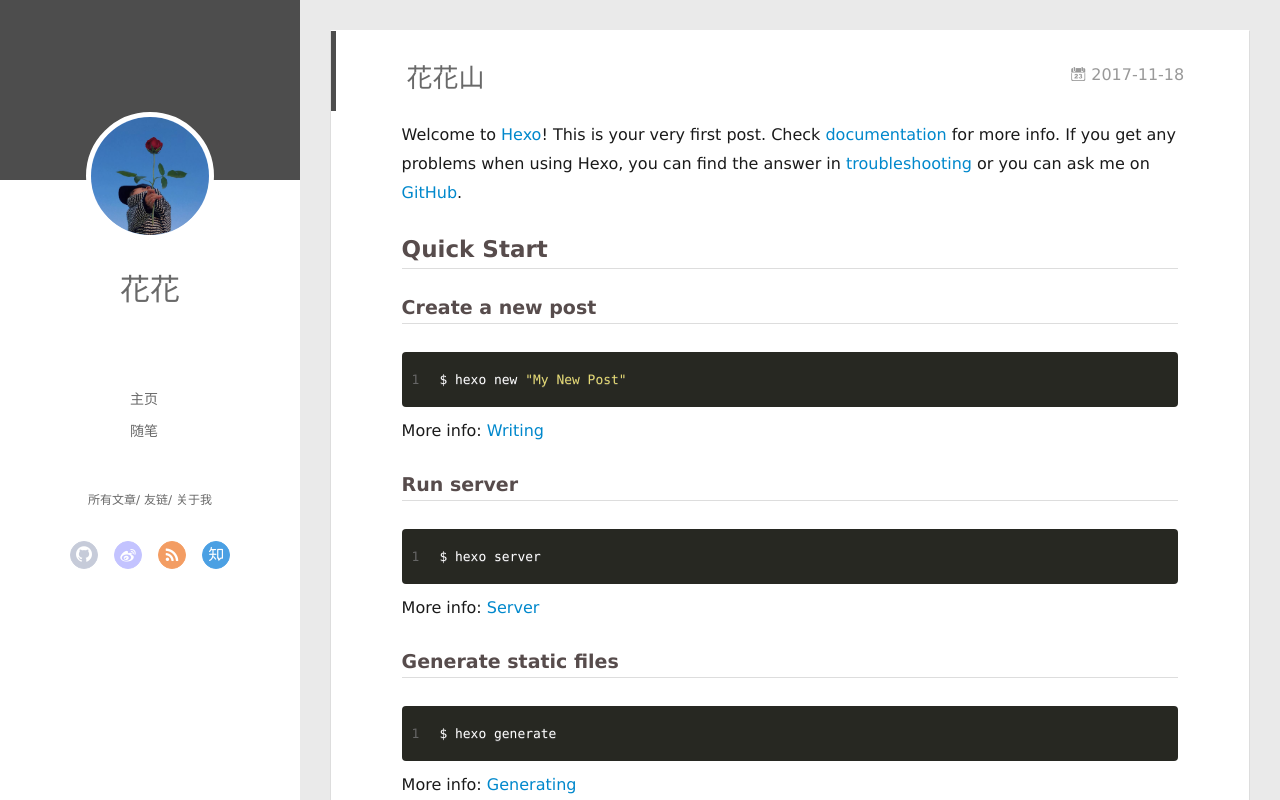
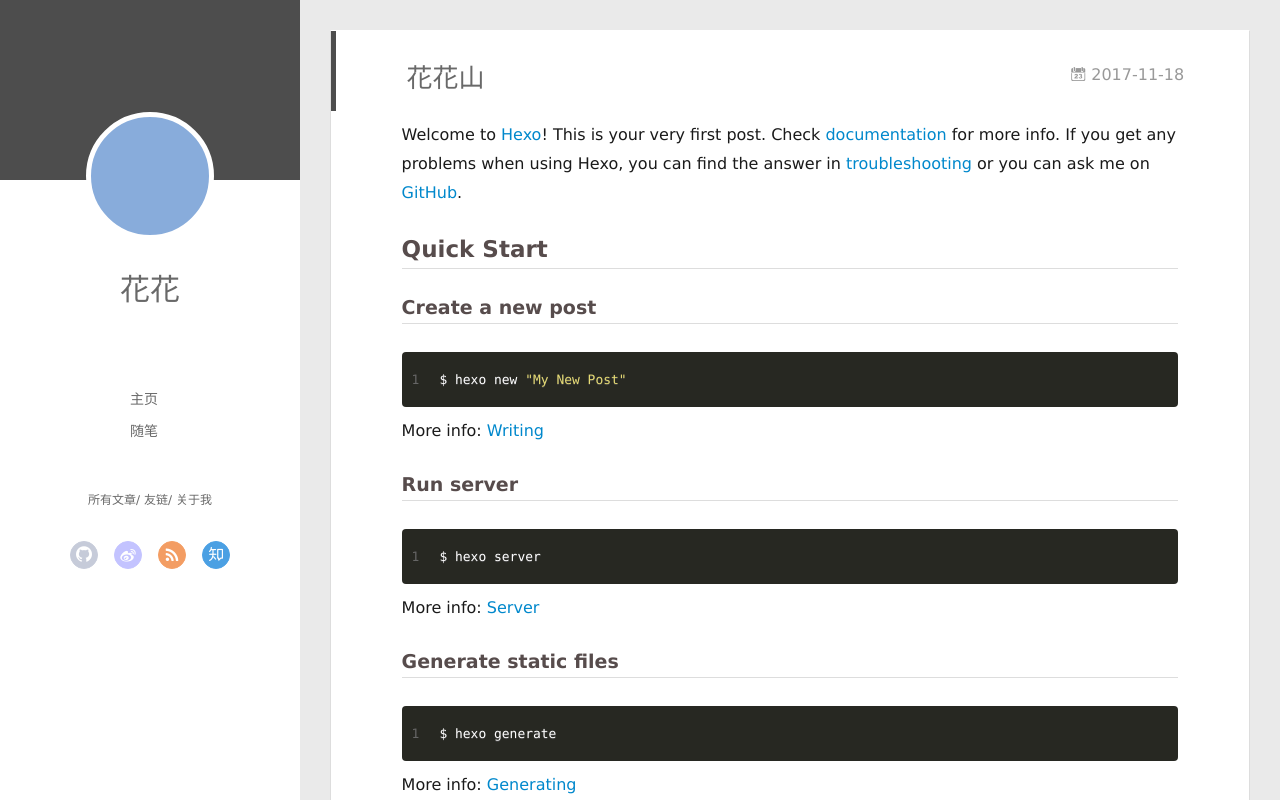
Before and after one commit to unjue/unjue.github.io, a plain HTML site: page 2017/11/18/hello-world/index.html in a window 1280 px wide. Drawn offline with Linux system fonts and the light colour scheme; no server answers.

Commit message:
Site updated: 2017-11-22 09:04:52

```diff
--- a/2017/11/18/hello-world/index.html
+++ b/2017/11/18/hello-world/index.html
@@ -46,7 +46,7 @@
 <div class="intrude-less">
 	<header id="header" class="inner">
 		<a href="/" class="profilepic">
-			<img src="/img/avater.jpg" class="js-avatar">
+			<img src="" class="js-avatar">
 		</a>
 		<hgroup>
 		  <h1 class="header-author"><a href="/">花花</a></h1>
@@ -104,7 +104,7 @@
 	<div class="intrude-less">
 		<header id="header" class="inner">
 			<div class="profilepic">
-				<img src="/img/avater.jpg" class="js-avatar">
+				<img src="" class="js-avatar">
 			</div>
 			<hgroup>
 			  <h1 class="header-author js-header-author">花花</h1>
```
Also changed, not shown: 2017/11/18/test/index.html (+2 -2 lines), archives/2017/11/index.html (+2 -2 lines), archives/2017/index.html (+2 -2 lines), archives/index.html (+2 -2 lines), index.html (+2 -2 lines).
